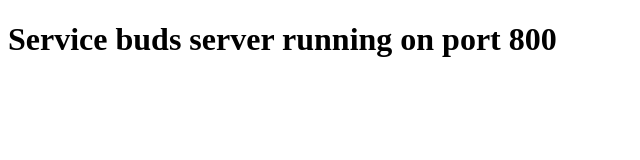
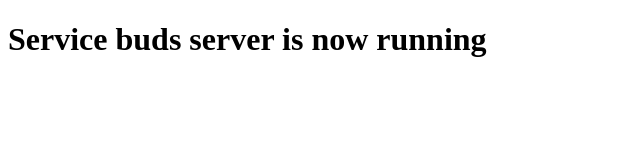
Before and after one commit to Yagazie-davidson/service-buds-server, a website: page index.html in a window 1280 px wide. Shown: the whole page, without its empty margins (0-640 px from the left). Drawn offline with Linux system fonts and the light colour scheme.

Commit message:
edit text

```diff
--- a/index.html
+++ b/index.html
@@ -7,6 +7,6 @@
 		<title>Document</title>
 	</head>
 	<body>
-		<h1>Service buds server running on port 800</h1>
+		<h1>Service buds server is now running</h1>
 	</body>
 </html>
```
